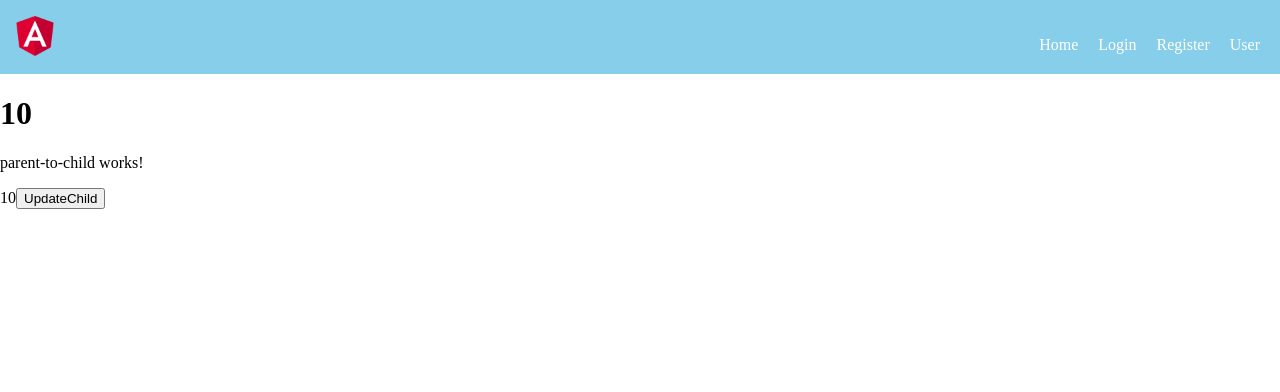
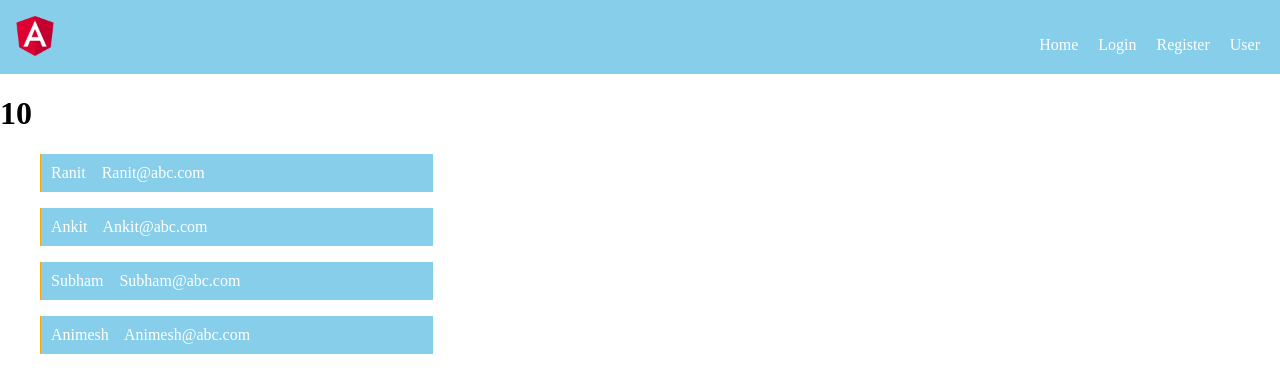
Before and after one commit to ranitbcd/fullangular, an Angular app: page / in a window 1280 px wide. Shown: the top 392 px of the page. Built offline with nearby package versions, Linux system fonts and the light colour scheme.

Commit message:
Introduce lots of thing

```diff
--- a/src/app/app.component.html
+++ b/src/app/app.component.html
@@ -12,5 +12,10 @@
 <!-- <app-forms></app-forms> -->
 <!-- <app-toggle></app-toggle>
 <app-todo></app-todo> -->
-<app-parent-to-child [item]="data"></app-parent-to-child>
-<button (click)="updateChild()">UpdateChild</button>
+<!-- <app-parent-to-child [item]="data"></app-parent-to-child>
+<button (click)="updateChild()">UpdateChild</button> -->
+<ul *ngFor="let user of userDetails">
+    <app-child-compo [item]='user'></app-child-compo>
+
+</ul>
+<!-- <app-child-compo></app-child-compo> -->
--- a/src/app/app.component.ts
+++ b/src/app/app.component.ts
@@ -7,6 +7,20 @@ import { Component } from '@angular/core';
 export class AppComponent {
   title = 'blog';
   data = 10;
+  userDetails=[
+    {
+      name:'Ranit',email:'Ranit@abc.com'
+    },
+    {
+      name:'Ankit',email:'Ankit@abc.com'
+    },
+    {
+      name:'Subham',email:'Subham@abc.com'
+    },
+    {
+      name:'Animesh',email:'Animesh@abc.com'
+    },
+  ]
   updateChild(){
     this.data= Math.floor(Math.random()*10)
   }
--- a/src/app/app.module.ts
+++ b/src/app/app.module.ts
@@ -15,6 +15,8 @@ import { FormsComponent } from './forms/forms.component';
 import { ToggleComponent } from './toggle/toggle.component';
 import { TodoComponent } from './todo/todo.component';
 import { ParentToChildComponent } from './parent-to-child/parent-to-child.component';
+import { ChildCompoComponent } from './child-compo/child-compo.component';
+import { ChildToParrentComponent } from './child-to-parrent/child-to-parrent.component';
 
 @NgModule({
   declarations: [
@@ -29,7 +31,9 @@ import { ParentToChildComponent } from './parent-to-child/parent-to-child.compon
     FormsComponent,
     ToggleComponent,
     TodoComponent,
-    ParentToChildComponent
+    ParentToChildComponent,
+    ChildCompoComponent,
+    ChildToParrentComponent
 
 
   ],
--- /dev/null
+++ b/src/app/child-compo/child-compo.component.css
@@ -0,0 +1,9 @@
+li{
+    display: inline-block;
+    padding: 10px;
+    background-color: skyblue;
+    width: 30%;
+    margin-right: 10px;
+    color: #fff;
+    border-left: 1px solid orange;
+}
--- /dev/null
+++ b/src/app/child-compo/child-compo.component.html
@@ -0,0 +1,5 @@
+
+<li>
+    {{item.name}} &nbsp;&nbsp;
+    {{item.email}}
+</li>
--- /dev/null
+++ b/src/app/child-compo/child-compo.component.ts
@@ -0,0 +1,15 @@
+import { Component, OnInit , Input} from '@angular/core';
+
+@Component({
+  selector: 'app-child-compo',
+  templateUrl: './child-compo.component.html',
+  styleUrls: ['./child-compo.component.css']
+})
+export class ChildCompoComponent implements OnInit {
+
+  constructor() { }
+  @Input() item:{name:string,email:string}={name:'',email:''}
+  ngOnInit(): void {
+  }
+
+}
--- /dev/null
+++ b/src/app/child-to-parrent/child-to-parrent.component.html
@@ -0,0 +1 @@
+<p>child-to-parrent works!</p>
--- /dev/null
+++ b/src/app/child-to-parrent/child-to-parrent.component.ts
@@ -0,0 +1,15 @@
+import { Component, OnInit } from '@angular/core';
+
+@Component({
+  selector: 'app-child-to-parrent',
+  templateUrl: './child-to-parrent.component.html',
+  styleUrls: ['./child-to-parrent.component.css']
+})
+export class ChildToParrentComponent implements OnInit {
+
+  constructor() { }
+
+  ngOnInit(): void {
+  }
+
+}
```
Also changed, not shown: src/app/child-to-parrent/child-to-parrent.component.css (added), 2 other files (tests, documents, lock files or other folders).
